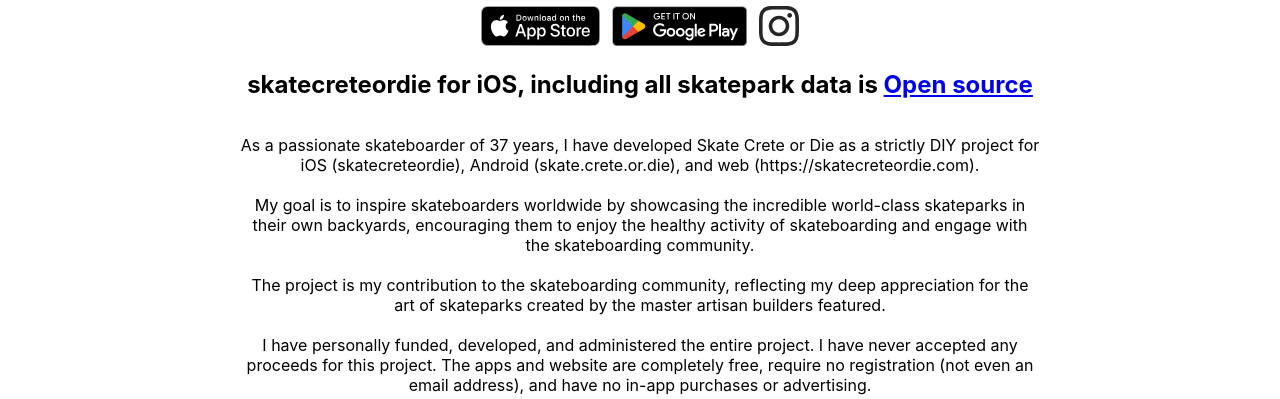
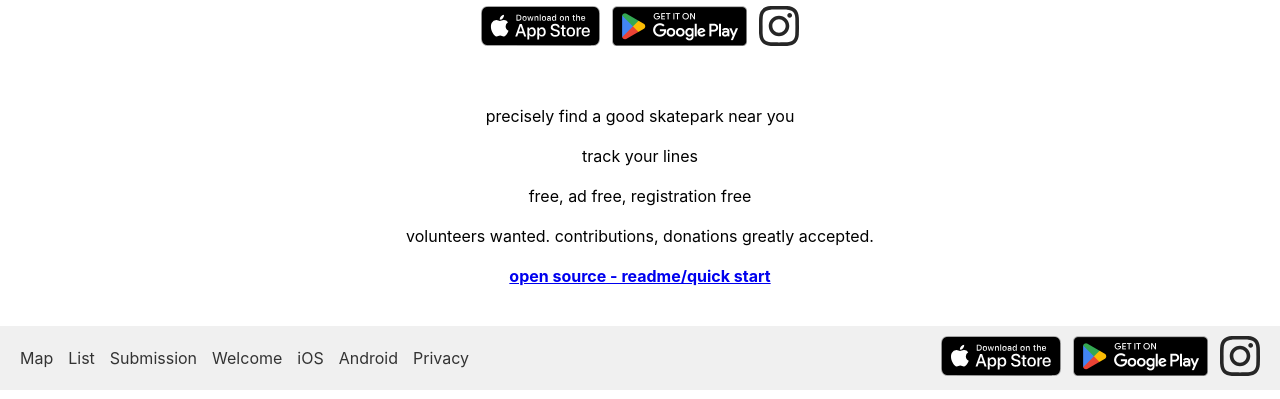
Before and after one commit to jaemzware/skatecreteordie.com, a React (Create React App) app: page / in a window 1280 px wide. Shown: the part 553-952 px from the top of the page. Built offline with nearby package versions, Linux system fonts and the light colour scheme; no server answers.

Commit message:
shorten text and replace with readme link

```diff
--- a/src/components/Welcome.js
+++ b/src/components/Welcome.js
@@ -14,25 +14,22 @@
             <h1>Skatepark Map w/ photos and precise coordinates (tap truck).</h1>
             <h2>Download app for best experience.</h2>
             <AppStoreButtons />
-            <h2>skatecreteordie for iOS, including all skatepark data is <a href={process.env.REACT_APP_GITHUB_URL} target="_blank"><b>Open source</b></a></h2>
+            <h2></h2>
             <div className="welcome-text">
                 <p>
-                    As a passionate skateboarder of 37 years, I have developed Skate Crete or Die as a strictly DIY project for iOS (skatecreteordie), Android (skate.crete.or.die), and web (https://skatecreteordie.com).
+                    precisely find a good skatepark near you
                 </p>
                 <p>
-                    My goal is to inspire skateboarders worldwide by showcasing the incredible world-class skateparks in their own backyards, encouraging them to enjoy the healthy activity of skateboarding and engage with the skateboarding community.
+                    track your lines
                 </p>
                 <p>
-                    The project is my contribution to the skateboarding community, reflecting my deep appreciation for the art of skateparks created by the master artisan builders featured.
+                    free, ad free, registration free
                 </p>
                 <p>
-                    I have personally funded, developed, and administered the entire project. I have never accepted any proceeds for this project. The apps and website are completely free, require no registration (not even an email address), and have no in-app purchases or advertising.
+                    volunteers wanted. contributions, donations greatly accepted.
                 </p>
                 <p>
-                    Each pin on Skate Crete or Die has been verified to be within the physical boundaries of the skatepark. Directions are programmed to lead the user directly to those precise geocoordinates. Often, skateparks don't have an exact street address, so using geocoordinates guarantees arrival at the park, allowing users to start skating immediately instead of searching around the neighborhood for the actual 'crete after arriving at the nearest address.
-                </p>
-                <p>
-                    skate.crete.or.die for Android and skatecreteordie for iOS include a tracking feature that enables skaters to track their lines through the skatepark. This feature allows them to share their routes with friends or keep track of the features they've been skating the most. The tracking feature is especially helpful in large parks if your goal is to challenge yourself with all the available features; you can easily identify which features still require more of your skate time. Speaking of time, the tracking feature records the elapsed time from when you activate it. It also keeps track of your distance traveled in both miles and kilometers. Effectively, you can set personal distance goals and records while skating, pushing yourself to new limits.
+                    <a href={process.env.REACT_APP_GITHUB_URL} target="_blank"><b>open source - readme/quick start</b></a>
                 </p>
                 <p className="invisible-text">
                     {props.pageCount}
```
